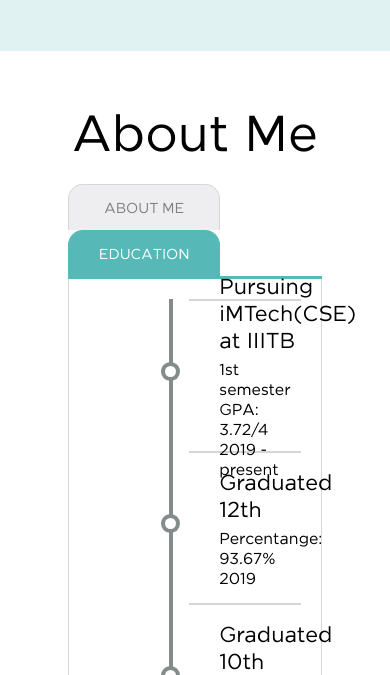
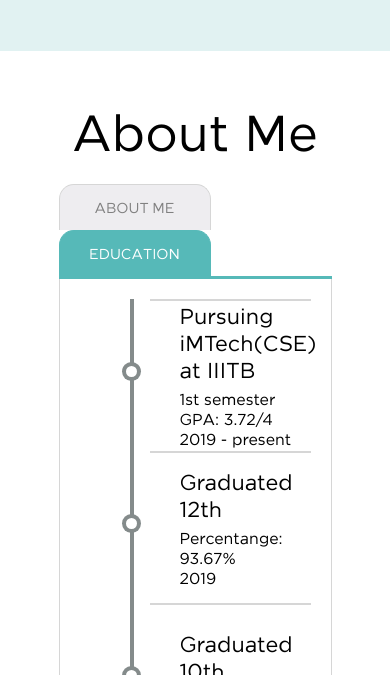
Before and after one commit to RachnaKedigehalli/RachnaKedigehalli.github.io, a plain HTML site: page index.html in a window 390 px wide. Both pictures are taken after a click on the element "EDUCATION". Shown: the part 649-1324 px from the top of the page. Drawn offline with nearby package versions, Linux system fonts and the light colour scheme.

Commit message:
md-screen responsive

```diff
--- a/css/responsive.css
+++ b/css/responsive.css
@@ -42,7 +42,26 @@
 		height: 145px;
 	}
 }
+@media only screen /*and (min-width: )*/ and (max-width: 768px){
+	#container{
+		width: 70%;
+	}
+	.timeline::before{
+		left: 70px;
+	}
+	#data .timeline hr{
+		margin-left: 70px;
+	}
+	.event{
+		margin-left: 100px;
+	}
+	.proj-container{
+		width: 80%;
+	}
+}
+@media only screen /*and (min-width: )*/ and (max-width: 640px){
 
+}
 /*--------------------large screens------------------------*/
 
 @media only screen and (min-width: 2004px){
```
